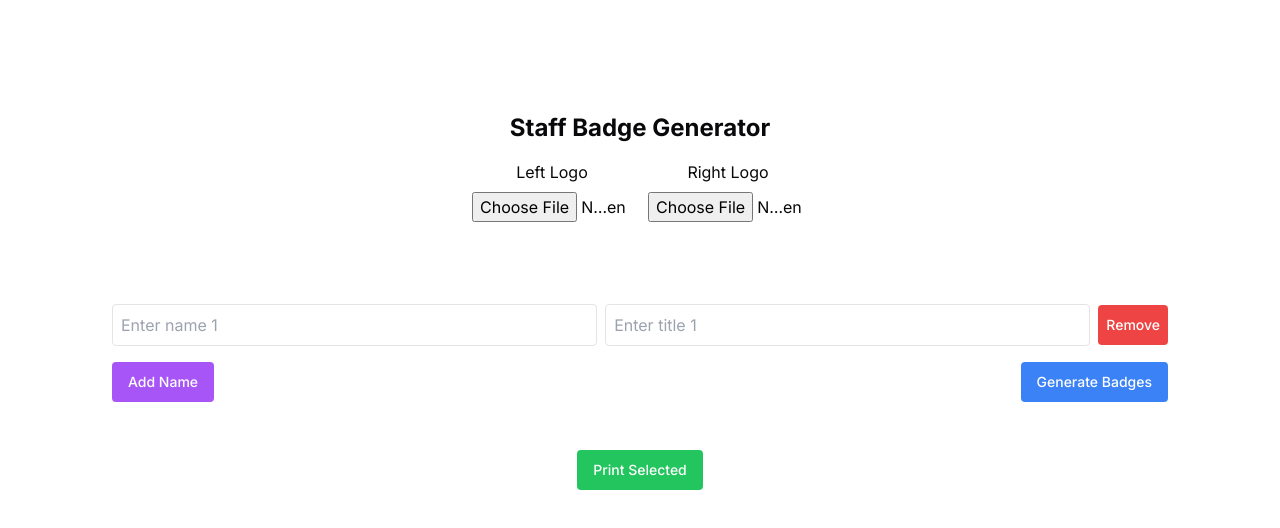
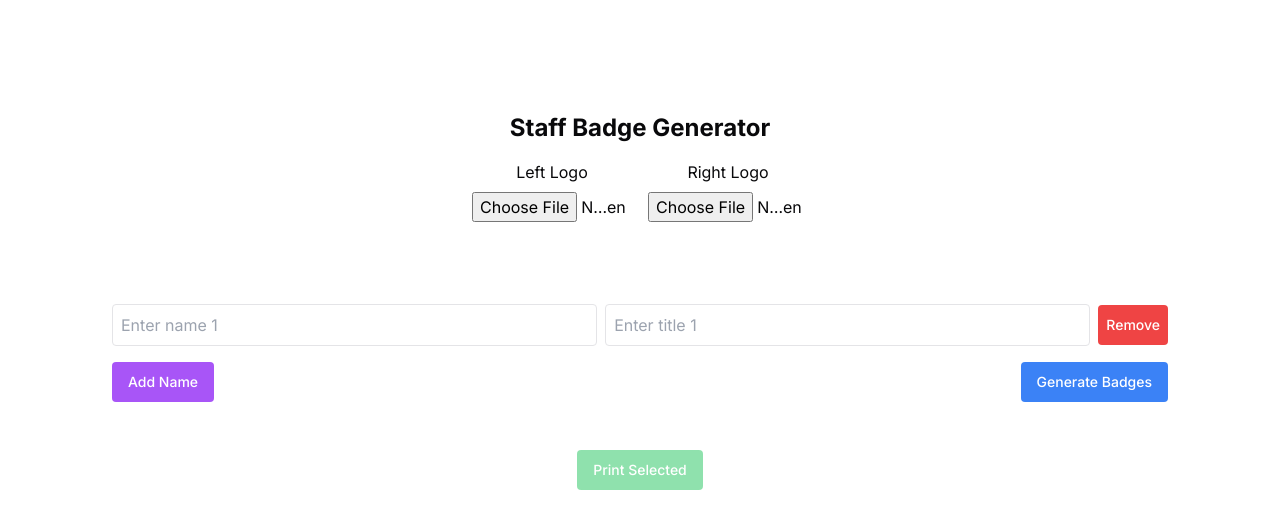
Before and after one commit to MHMDHIDR/qobolak_badges, a Next.js app: page / in a window 1280 px wide. Shown: the top 528 px of the page. Built offline with nearby package versions, Linux system fonts and the light colour scheme.

Commit message:
feat: Enable/disable "Print Selected" button based on selected cards

```diff
--- a/src/app/page.tsx
+++ b/src/app/page.tsx
@@ -96,6 +96,7 @@ export default function Home() {
             type='button'
             onClick={handlePrint}
             className='px-4 py-2 mt-4 text-white bg-green-500 rounded'
+            disabled={selectedCards.every(selected => !selected)}
           >
             Print Selected
           </Button>
```
